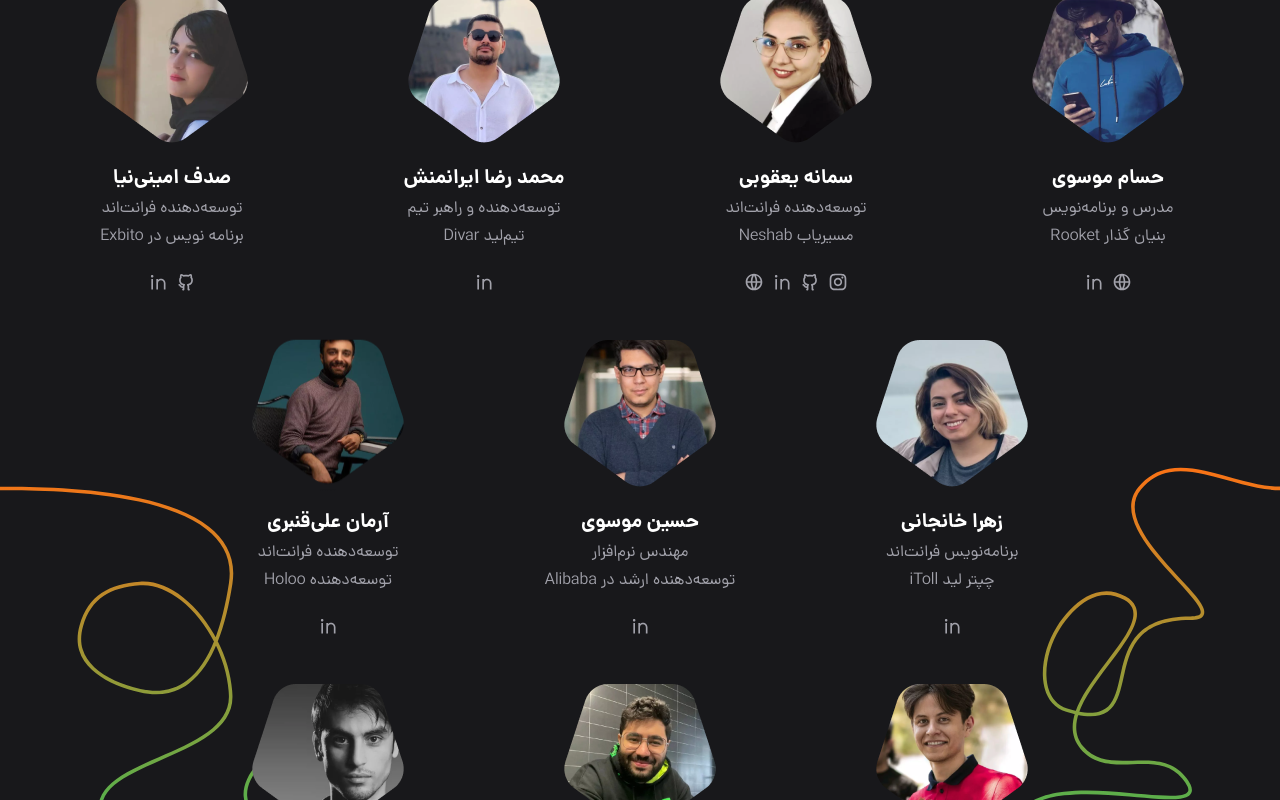
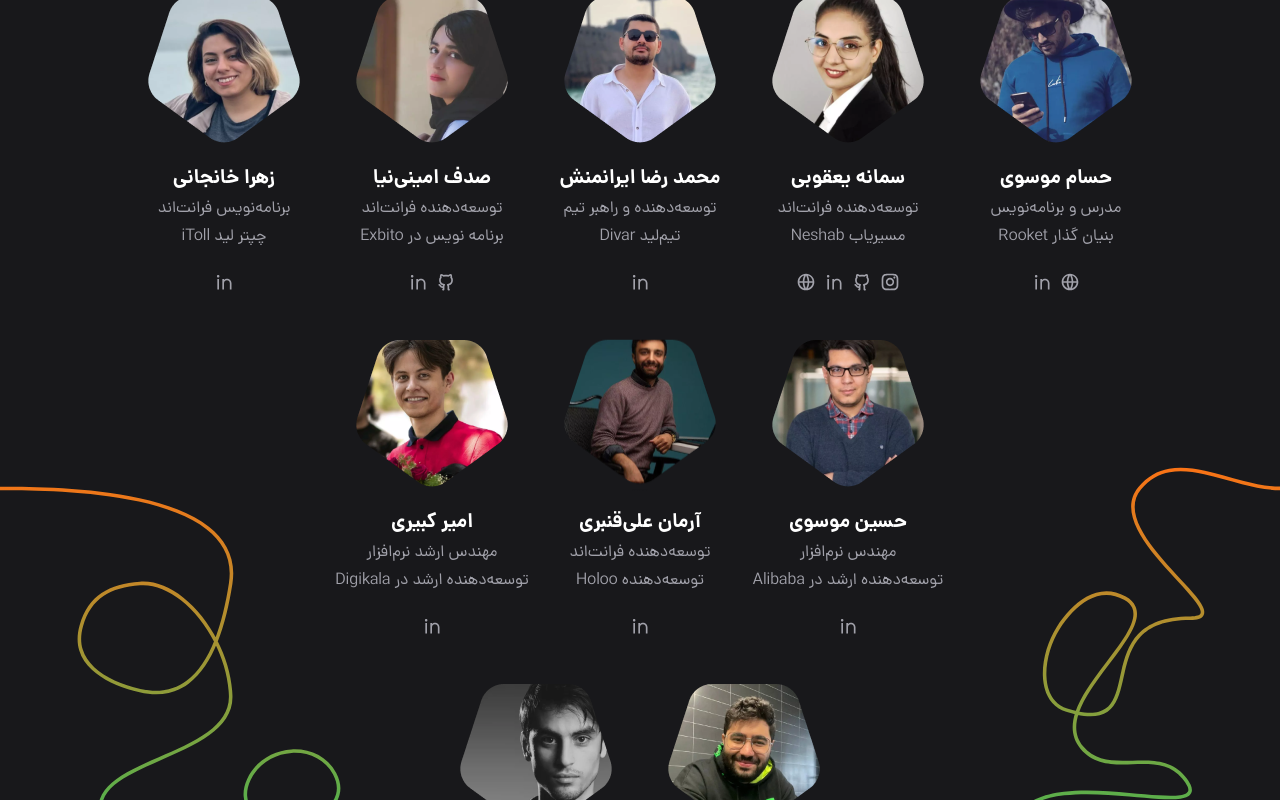
Before and after one commit to frontChapter/website-frontend, a Next.js app: page / in a window 1280 px wide. Shown: the part 1851-2651 px from the top of the page. Built offline with nearby package versions, Linux system fonts and the light colour scheme.

Commit message:
chore: better alignment for speakers avatars

```diff
--- a/src/app/components/Speakers/Speakers.tsx
+++ b/src/app/components/Speakers/Speakers.tsx
@@ -19,7 +19,7 @@ export default function Speakers() {
           {speakersData.map((item, index) => {
             return (
               <Fragment key={index}>
-                {[4, 7].includes(index) && (
+                {[5, 8].includes(index) && (
                   <div className="hidden h-6 w-full lg:block" />
                 )}
                 <SpeakerCard {...item} />
--- a/src/app/components/Speakers/styles.module.scss
+++ b/src/app/components/Speakers/styles.module.scss
@@ -1,5 +1,5 @@
 .speakers {
-  @apply relative flex w-1/2 flex-col items-center gap-2 md:w-1/3 lg:w-1/4 lg:gap-4;
+  @apply relative flex w-1/2 flex-col items-center gap-2 md:w-1/3 lg:w-1/6 lg:gap-4;
   & img {
     @apply transition-all;
     &:hover {
```
